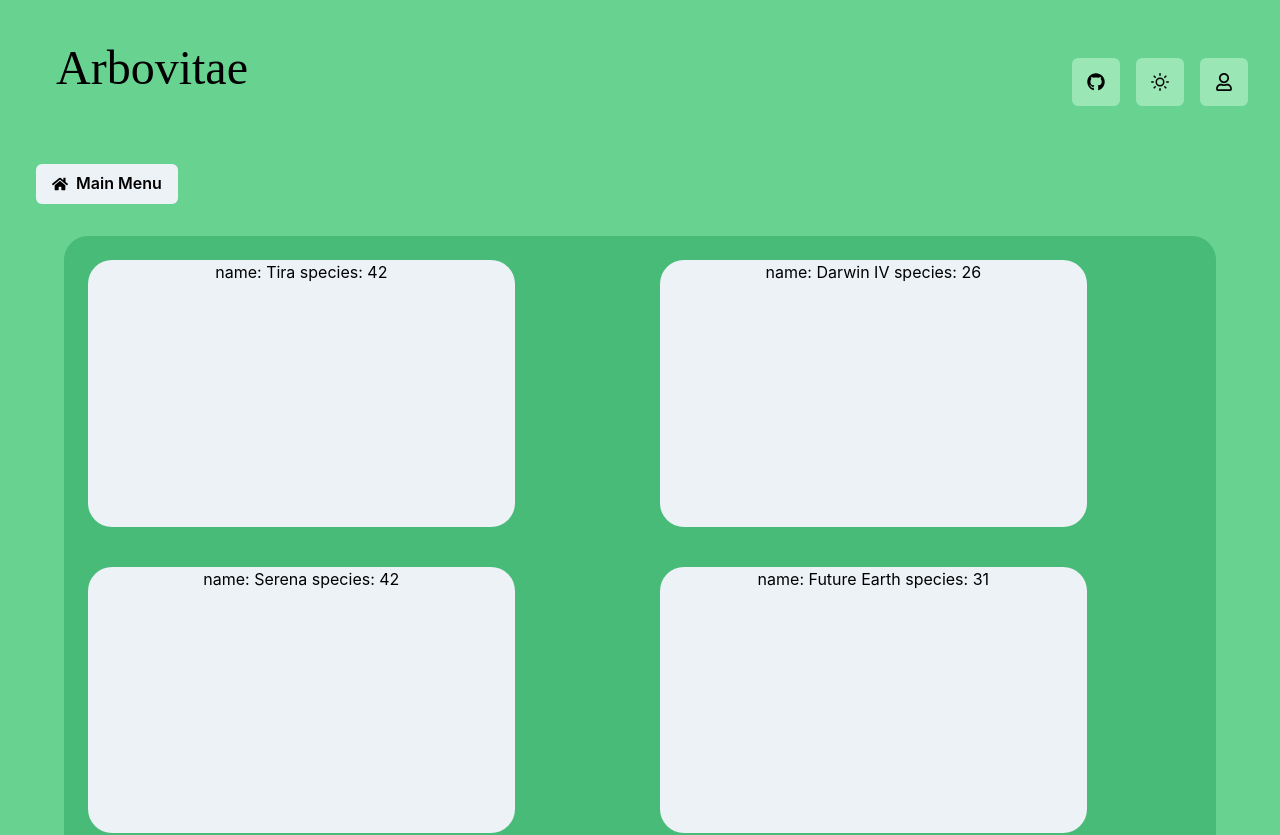
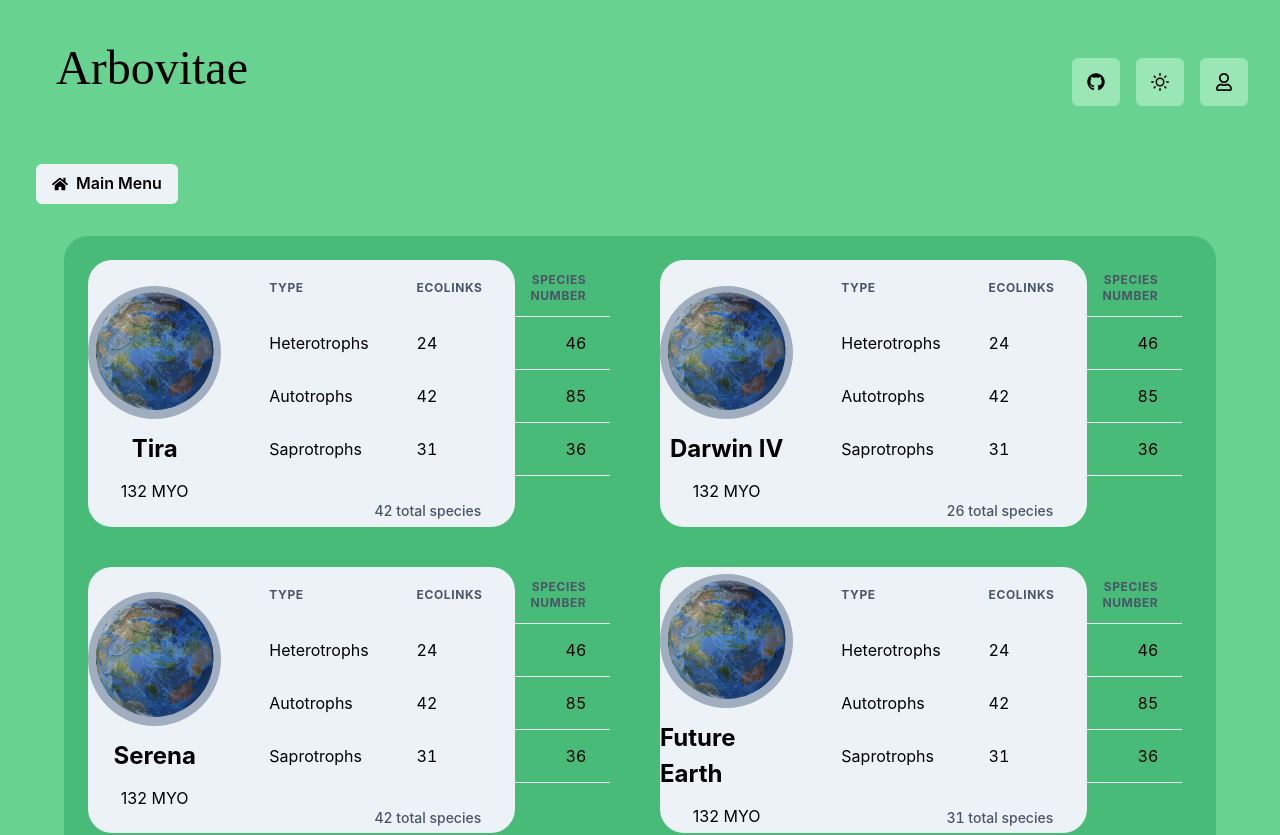
Before and after one commit to NullDefault/Arbovitae, a Next.js app: page /gallery in a window 1280 px wide. Shown: the top 835 px of the page. Built offline with nearby package versions, Linux system fonts and the light colour scheme; no server answers; a web font is replaced by a local one.

Commit message:
more work on the gallery page

```diff
--- /dev/null
+++ b/src/components/Gallery/PlanetCard.js
@@ -0,0 +1,53 @@
+import {Box, Text, VStack, HStack, Avatar, Table, Thead, Tbody, Tr, Th, Td, TableCaption, Container } from "@chakra-ui/react";
+
+export const PlanetCard = ({cardWidth, cardHeight, bgColor, item}) => {
+    return (
+        <Box w={cardWidth} h={cardHeight} bgColor={bgColor} style={{borderRadius: "24px"}}>
+            <HStack>
+                <VStack spacing={"12px"}>
+                    <Avatar src="/planet@256.png" w={cardHeight / 2} h={cardHeight / 2}/>
+                    <Text>
+                        <b style={{fontSize: "3vmin"}}>{item.name}</b>
+                    </Text>
+                    <Text>
+                        132 MYO
+                    </Text>
+                </VStack>
+                <Container display={{base: "none", xl: "block"}}>
+                    <Table variant="simple">
+                    <TableCaption>{item.species} total species</TableCaption>
+                    <Thead>
+                        <Tr>
+                            <Th>Type</Th>
+                            <Th isNumeric>Ecolinks</Th>
+                            <Th isNumeric>Species Number</Th>
+                        </Tr>
+                    </Thead>
+                    <Tbody>
+                        <Tr>
+                            <Td>
+                                Heterotrophs
+                            </Td>
+                            <Td>24</Td>
+                            <Td isNumeric>46</Td>
+                        </Tr>
+                        <Tr>
+                            <Td>
+                                Autotrophs
+                            </Td>
+                            <Td>42</Td>
+                            <Td isNumeric>85</Td>
+                        </Tr>
+                        <Tr>
+                            <Td>Saprotrophs</Td>
+                            <Td>31</Td>
+                            <Td isNumeric>36</Td>
+                        </Tr>
+                    </Tbody>
+                </Table>
+                </Container>
+
+            </HStack>
+        </Box>
+    );
+}
--- a/src/components/MainMenu/InteractionMenu.js
+++ b/src/components/MainMenu/InteractionMenu.js
@@ -18,13 +18,12 @@ export const InteractionMenu = ({sideNavClose}) => {
                 </Button>
                 <Menu>
                     <MenuButton as={Button} rightIcon={<MdCreate/>}  w="100%">
-                        Create
+                        Create New
                     </MenuButton>
                     <MenuList mt="-24px">
-                        <MenuItem>New Autotroph</MenuItem>
-                        <MenuItem>New Heterotroph</MenuItem>
-                        <MenuItem>New Species Branch</MenuItem>
-                        <MenuItem>New Environment</MenuItem>
+                        <MenuItem>Species</MenuItem>
+                        <MenuItem>Eco System</MenuItem>
+                        <MenuItem>Planet</MenuItem>
                     </MenuList>
                 </Menu>
                 <Button mb="12px" rightIcon={<MdSchool/>} w="100%">
--- a/src/components/MainMenu/ProfileCard.js
+++ b/src/components/MainMenu/ProfileCard.js
@@ -2,11 +2,11 @@ import {BackgroundContainer} from "../BackgroundContainer";
 import {Avatar, Center} from '@chakra-ui/react';
 
 export const ProfileCard = ({userData}) => {
-    console.log(userData)
+    const userName = userData?.displayName;
     return(
         <BackgroundContainer w="100%" style={{borderRadius: "24px"}}>
-            <Avatar p="12px" m="24px" src={userData?.photoURL} size={["md", "lg", "xl"]}/>
-            <Center p="24px">{userData?.displayName}</Center>
+            <Avatar p="12px" m="24px" name={userName} src={userData?.photoURL} size={["md", "lg", "xl"]}/>
+            <Center p="24px">{userName}</Center>
         </BackgroundContainer>
     )
 }
--- a/src/components/MainMenu/SideDrawer.js
+++ b/src/components/MainMenu/SideDrawer.js
@@ -24,7 +24,7 @@ export const SideDrawer = () => {
     const btnRef = useRef();
 
     const {colorMode} = useColorMode();
-    const bgColor = {light: 'gray.400', dark: 'gray.800'};
+    const bgColor = {light: 'gray.500', dark: 'gray.800'};
     const color = {light: 'black', dark: 'white'};
 
     const profileCard = <ProfileCard userData={auth?.user}/>
--- a/src/pages/gallery.js
+++ b/src/pages/gallery.js
@@ -4,6 +4,7 @@ import {Footer} from "../components/Footer/Footer";
 import {TopNavigation} from "../components/TopNavigation/TopNavigation";
 import {useWindowSize} from "../lib/windowSize";
 import {SideDrawer} from "../components/MainMenu/SideDrawer";
+import {PlanetCard} from "../components/Gallery/PlanetCard";
 
 export default function Gallery() {
     const {colorMode} = useColorMode();
@@ -36,13 +37,7 @@ export default function Gallery() {
                      alignContent="center" my='32px' mx='auto' style={{borderRadius: "24px"}}>
                     <SimpleGrid columns={2} spacing={10} p="24px">
                         {projects.map((item, i) =>
-                            <Box key={i} w={cardWidth} h={cardHeight} bgColor={cardBgColor[colorMode]}
-                                 style={{borderRadius: "24px"}}>
-                                <Center>
-                                    name: {item.name} species: {item.species}
-                                </Center>
-                            </Box>)
-                        }
+                            <PlanetCard cardWidth={cardWidth} cardHeight={cardHeight}  key={i} bgColor={cardBgColor[colorMode]} item={item}/>)}
                     </SimpleGrid>
                 </Box>
             </BackgroundContainer>
```
Also changed, not shown: public/planet@256.png (added), public/planet@512.png (added).
